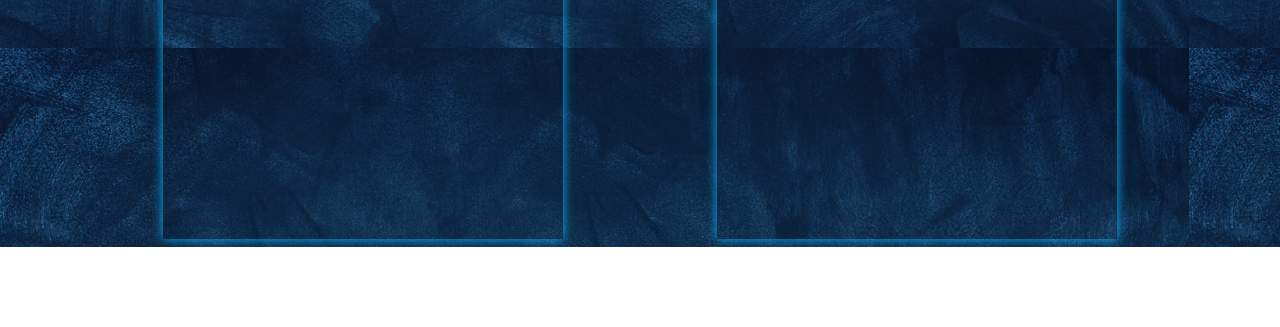
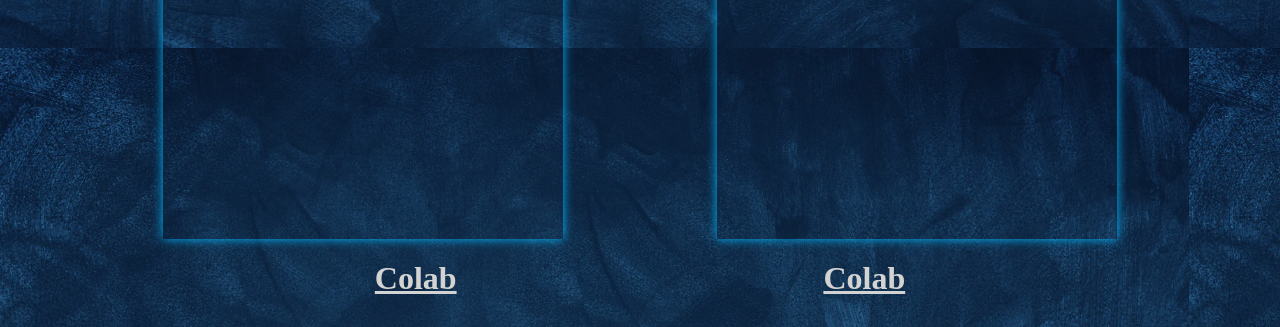
Before and after one commit to upishanker/python-event, a plain HTML site: page python/index.html in a window 1280 px wide. Shown: the part 619-946 px from the top of the page. Before the commit the page ends 866 px from the top, so only its background shows below. Drawn offline with Linux system fonts and the light colour scheme.

Commit message:
added colab links

```diff
--- a/python/index.html
+++ b/python/index.html
@@ -18,6 +18,10 @@
                 <h1>Part 2</h1>
             </div>
         </div>
+        <div class="colab-links">
+            <h1><a href="https://colab.research.google.com/drive/1Litzm_8l0NY_8ml2aJBUqRxiwuNCclj1?usp=sharing" target="_blank">Colab</a></h1>
+            <h1><a href="https://colab.research.google.com/drive/1ykFaD2uRSGwxWXGj4iZ0egKJvO_RKUpo?usp=sharing" target="_blank">Colab</a></h1>
+        </div>
         <div class="content"></div>
         <script src="python.js"></script>
     </body>
--- a/styles.css
+++ b/styles.css
@@ -48,3 +48,7 @@ h2 {
 a {
     color: lightgray;
 }
+.colab-links {
+    display: flex;
+    justify-content: space-evenly;
+}
```
